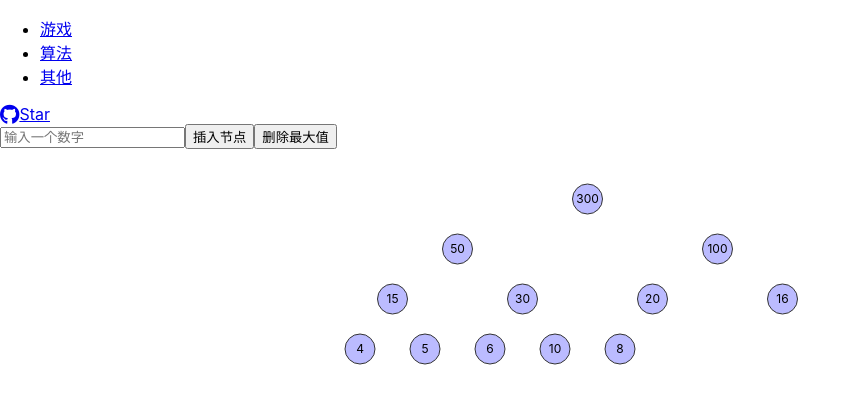
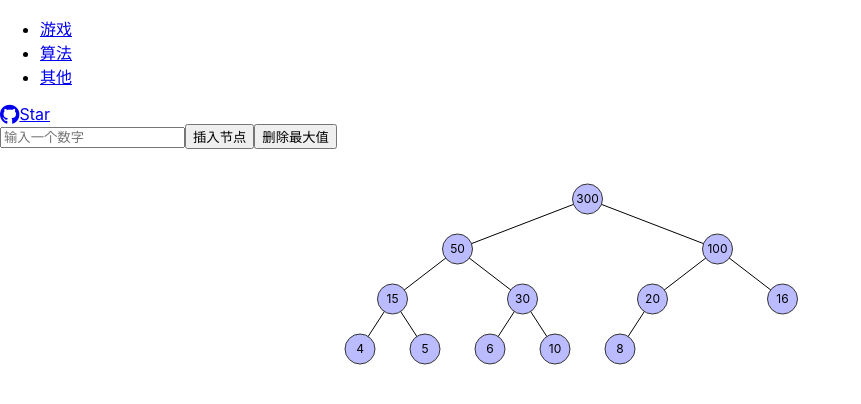
Before and after one commit to selfboot/ai_gallery, a React (Create React App) app: page /algorithms/heap in a window 1280 px wide. Shown: the top 404 px of the page, without its empty margins (0-861 px from the left). Built offline with nearby package versions, Linux system fonts and the light colour scheme.

Commit message:
Add line in node

```diff
--- a/src/algorithms/heap.js
+++ b/src/algorithms/heap.js
@@ -145,16 +145,10 @@ const HeapVisualization = () => {
           className="border border-gray-300 rounded px-2 py-1 mr-2"
           placeholder="输入一个数字"
         />
-        <button
-          onClick={handleInsert}
-          className="bg-blue-500 text-white px-4 py-1 rounded mr-2"
-        >
+        <button onClick={handleInsert} className="bg-blue-500 text-white px-4 py-1 rounded mr-2">
           插入节点
         </button>
-        <button
-          onClick={handleRemove}
-          className="bg-red-500 text-white px-4 py-1 rounded"
-        >
+        <button onClick={handleRemove} className="bg-red-500 text-white px-4 py-1 rounded">
           删除最大值
         </button>
       </div>
@@ -165,9 +159,41 @@ const HeapVisualization = () => {
         preserveAspectRatio="xMidYMid meet"
         className="border border-gray-300"
       >
-        {treeData.map((node) => (
-          <AnimatedNode key={node.id} node={node} />
-        ))}
+        {treeData.map((node, index) => {
+          // 计算左右子节点的索引
+          const leftChildIdx = 2 * index + 1;
+          const rightChildIdx = 2 * index + 2;
+
+          // 安全地获取子节点
+          const leftChild = treeData.find(child => child && child.id === leftChildIdx);
+          const rightChild = treeData.find(child => child && child.id === rightChildIdx);
+
+          return (
+            <React.Fragment key={node.id}>
+              {/* 如果左子节点存在，则绘制从当前节点到左子节点的线 */}
+              {leftChild && (
+                <line
+                  x1={node.x}
+                  y1={node.y}
+                  x2={leftChild.x}
+                  y2={leftChild.y}
+                  stroke="black"
+                />
+              )}
+              {/* 如果右子节点存在，则绘制从当前节点到右子节点的线 */}
+              {rightChild && (
+                <line
+                  x1={node.x}
+                  y1={node.y}
+                  x2={rightChild.x}
+                  y2={rightChild.y}
+                  stroke="black"
+                />
+              )}
+              <AnimatedNode node={node} />
+            </React.Fragment>
+          );
+        })}
       </svg>
     </div>
   );
```
